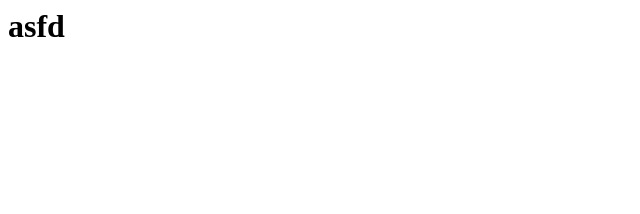
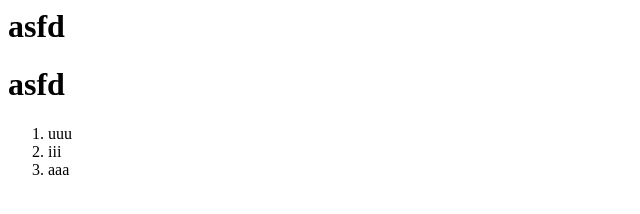
Before and after one commit to Jojunhee/yeeeeeeeeeeeeeeeeeeeeeeeeeeeee, a plain HTML site: page index.html in a window 1280 px wide. Shown: the whole page, without its empty margins (0-640 px from the left). Drawn offline with Linux system fonts and the light colour scheme.

Commit message:
Update index.html

```diff
--- a/index.html
+++ b/index.html
@@ -6,7 +6,11 @@
 
 
   <body>
-
+    <h1>asfd</h1>
+    <ol>
+      <li>uuu</li>
+      <li>iii</li>
+      <li>aaa</li>
 
 
   </body>
```
